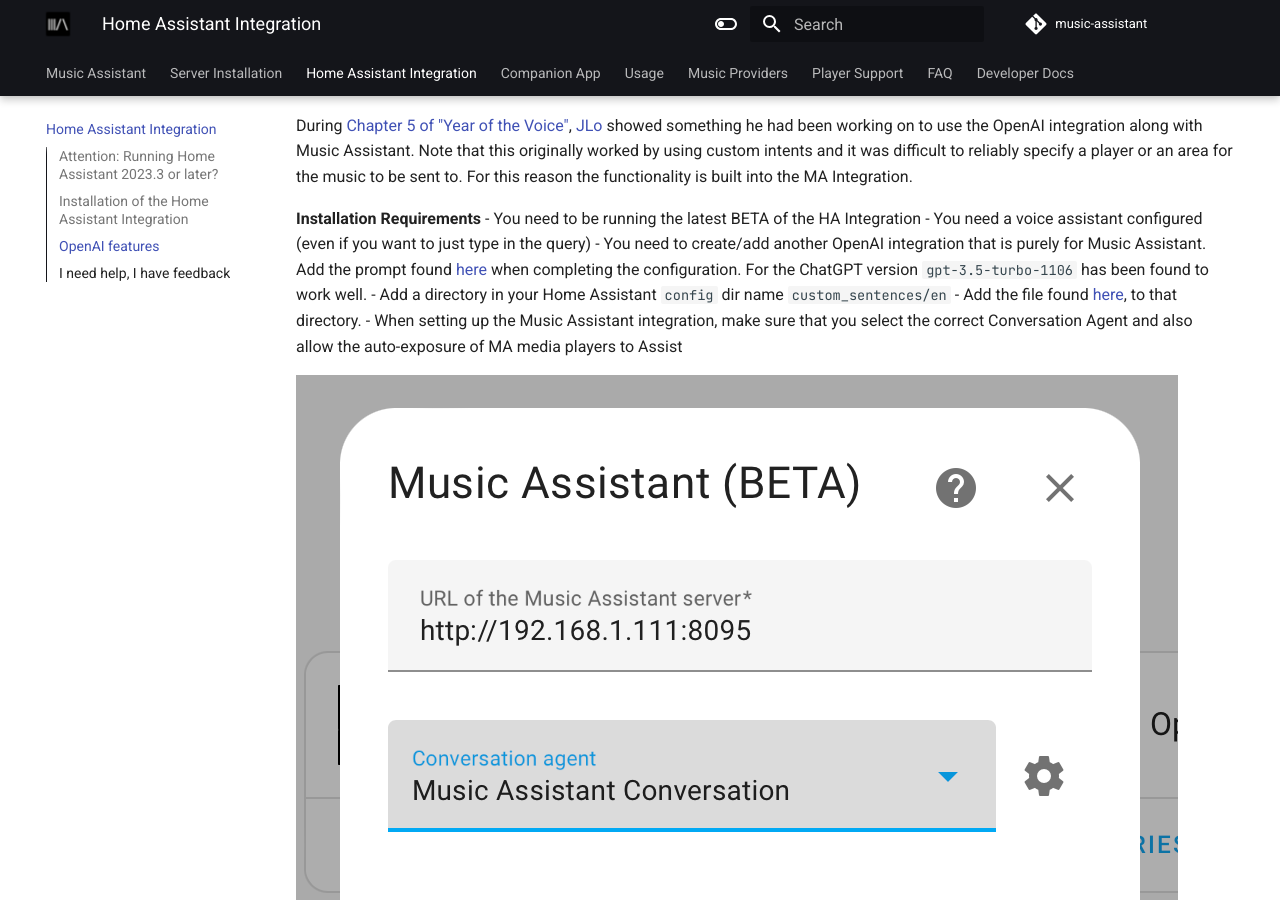
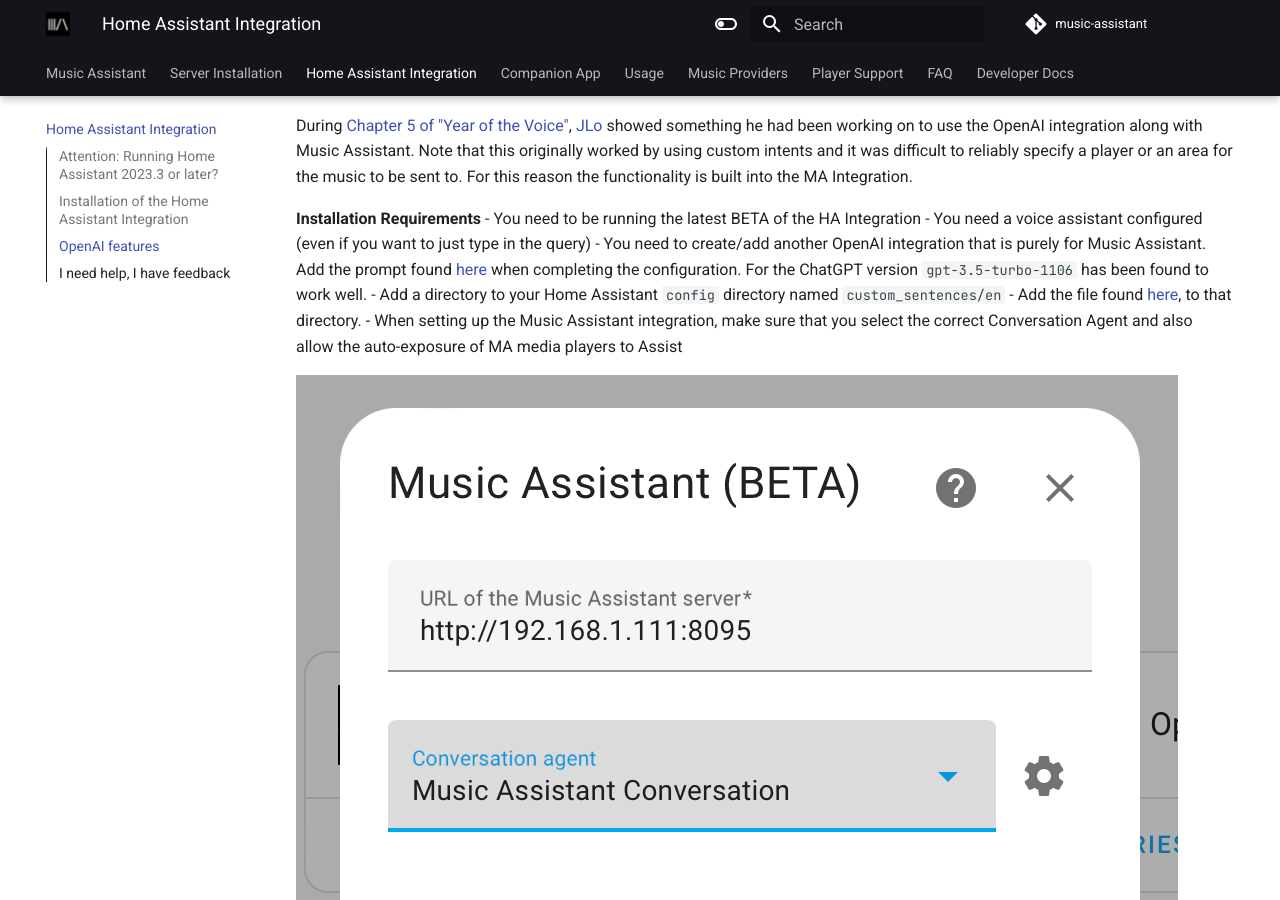
Before and after one commit to pwbriggs/music-assistant.github.io, an MkDocs documentation site: the page built from docs/integration.md, in a window 1280 px wide and 900 px high, scrolled down 1048 px. Built offline with MkDocs 1.6.1 and Material for MkDocs 9.7.7, drawn with Linux system fonts in a browser that asks for light colours; some of the changed text lies outside the part shown.

Commit message:
Fix typos

```diff
--- a/docs/integration.md
+++ b/docs/integration.md
@@ -36,7 +36,7 @@
 - You need a voice assistant configured (even if you want to just type in the query)
 - You need to create/add another OpenAI integration that is purely for Music Assistant.
 Add the prompt found [here](https://github.com/music-assistant/hass-music-assistant/blob/main/prompt/prompt.txt) when completing the configuration. For the ChatGPT version `gpt-3.5-turbo-1106` has been found to work well.
-- Add a directory in your Home Assistant `config` dir name `custom_sentences/en`
+- Add a directory to your Home Assistant `config` directory named `custom_sentences/en`
 - Add the file found [here](https://github.com/music-assistant/hass-music-assistant/blob/main/custom_sentences/en/play_media_on_media_player.yaml), to that directory.
 - When setting up the Music Assistant integration, make sure that you select the correct Conversation Agent and also allow the auto-exposure of MA media players to Assist
 
@@ -69,6 +69,7 @@
 
 - If when trying to play to a specific player using the friendly name you receive “An unexpected error occurred while handling the intent” try adding an alias to the MA media player entity (which can be identical to the friendly name).
 - If you have failures playing to an area with an error in the log related to `No entities matched` then make sure you don't have any entities named identically to your area
+- Ensure media players and areas are exposed to Assist
 
 ## I need help, I have feedback
 
```
